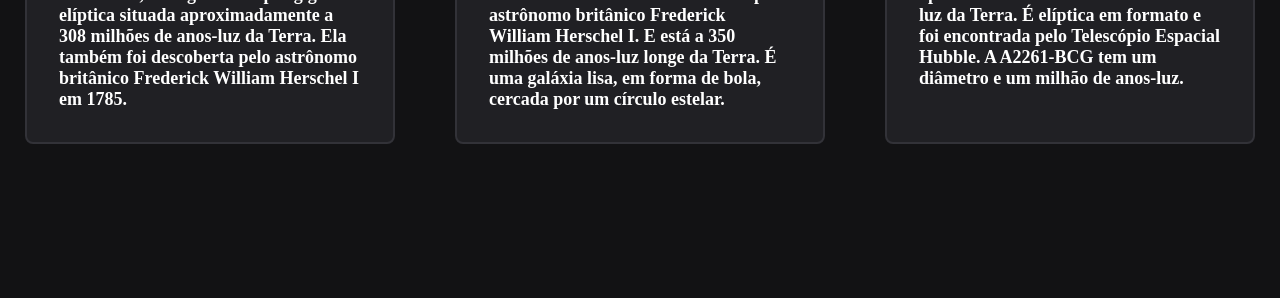
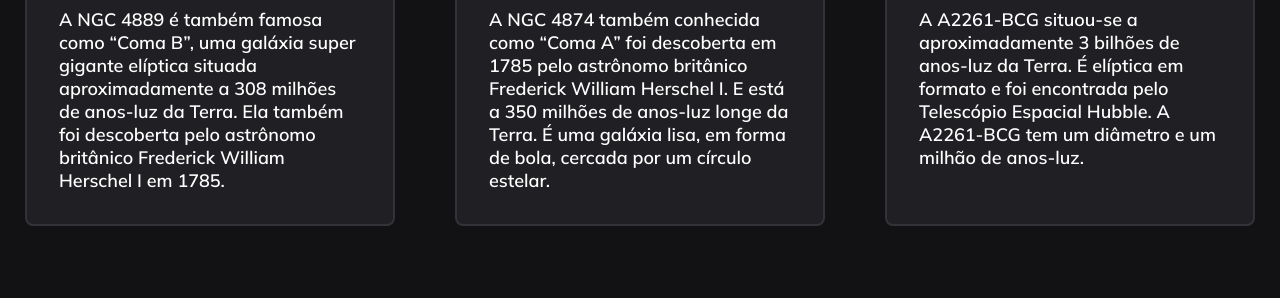
Before and after one commit to TTVTheAgregado/Projeto-4-Grid, a plain HTML site: page index.html in a window 1280 px wide. Shown: the part 711-1009 px from the top of the page. Before the commit the page ends 927 px from the top, so only its background shows below. Drawn offline with Linux system fonts and the light colour scheme.

Commit message:
Fontes adicionadas, Finalizado.

```diff
--- a/index.html
+++ b/index.html
@@ -1,6 +1,11 @@
 <!DOCTYPE html>
 <html lang="pt-br">
 <head>
+
+    <link rel="preconnect" href="https://fonts.googleapis.com">
+    <link rel="preconnect" href="https://fonts.gstatic.com" crossorigin>
+    <link href="https://fonts.googleapis.com/css2?family=Mulish:ital,wght@0,200..1000;1,200..1000&display=swap" rel="stylesheet">
+
     <meta charset="UTF-8">
     <meta name="viewport" content="width=device-width, initial-scale=1.0">
     <title>Galaxy</title>
--- a/style.css
+++ b/style.css
@@ -2,6 +2,10 @@
     margin: 0;
     padding: 0;
     box-sizing: border-box;
+}
+
+:root{
+    font-family: Mulish;
 }
 
 body {
```
